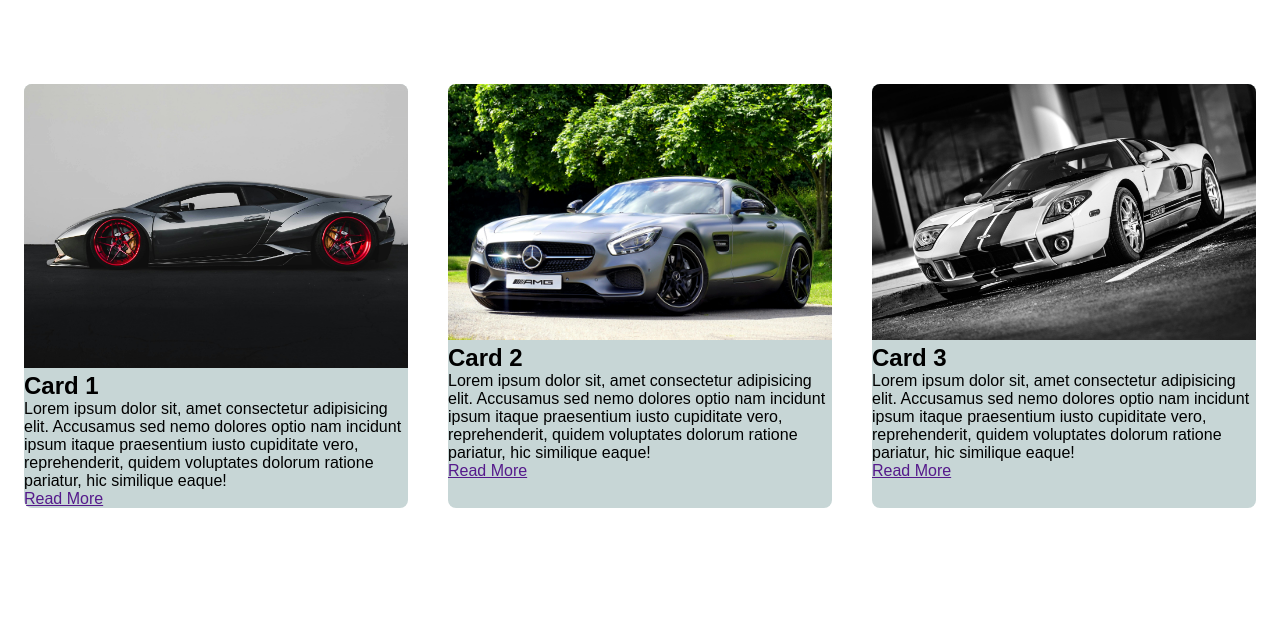
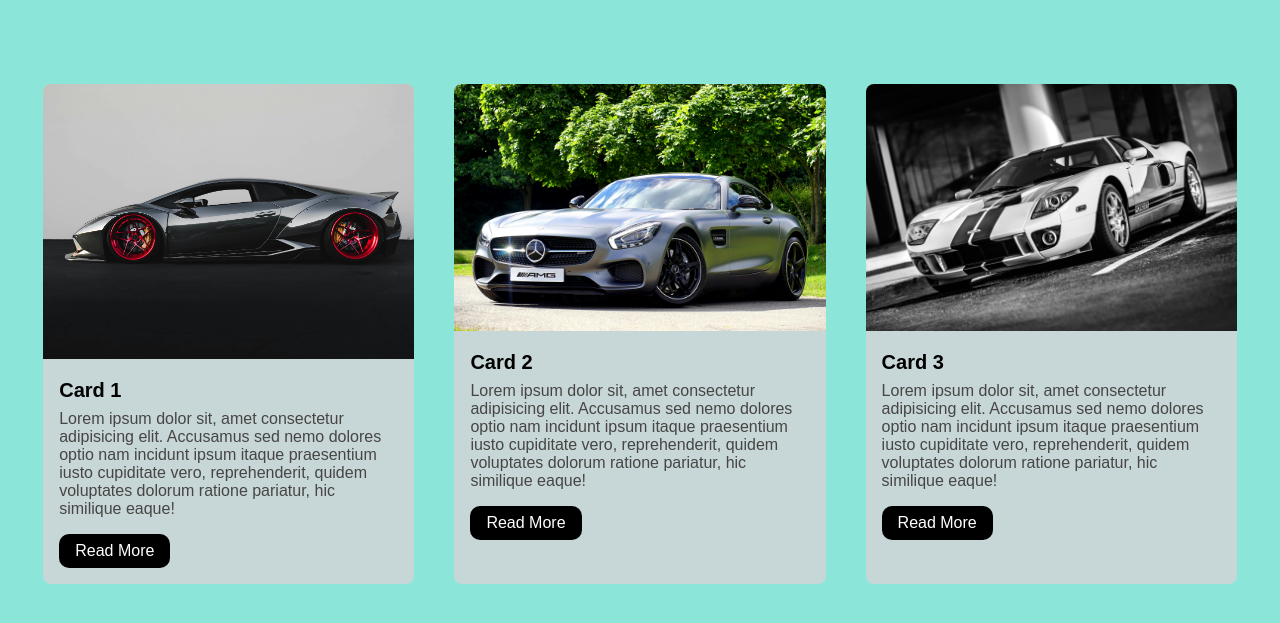
Before and after one commit to Tusharkumar1110/Vehicle-service-, a PHP site: page / in a window 1280 px wide. Shown: the top 623 px of the page. Run offline with PHP 8.4, Linux system fonts and the light colour scheme.

Commit message:
Update style.css

```diff
--- a/Lab work/style.css
+++ b/Lab work/style.css
@@ -17,3 +17,53 @@
     margin: 20px;
     background-color: rgb(199, 214, 214);
 }
+.card img{
+    width: 100%;
+    height: auto;
+}
+.card-content{
+    padding: 16px;
+}
+.card-content h2{
+    font-size: 20px;
+    margin-bottom: 8px;
+}
+.card-content p{
+    color: rgb(71, 69, 69);
+}
+.card-content .btn{
+    text-decoration: none;
+    display: inline-block;
+    padding: 8px 16px;
+    background-color: black;
+    color: white;
+    border-radius: 10px;
+    margin-top: 16px;
+}
+.card-content .btn:hover{
+    background-color: rgb(99, 77, 77);
+}
+@media only screen and (min-width: 200px) {
+    .card{
+        width:100%;
+    }
+    body {
+      background-color: lightgreen;
+    }
+  }
+  @media only screen and (min-width: 768px) {
+    .card{
+        width: 42%;
+    }
+    body {
+      background-color: rgb(129, 221, 228);
+    }
+  }
+  @media only screen and (min-width: 1024px) {
+    .card{
+        width: 29%;
+    }
+    body {
+      background-color: rgb(139, 230, 217);
+    }
+  }
```
